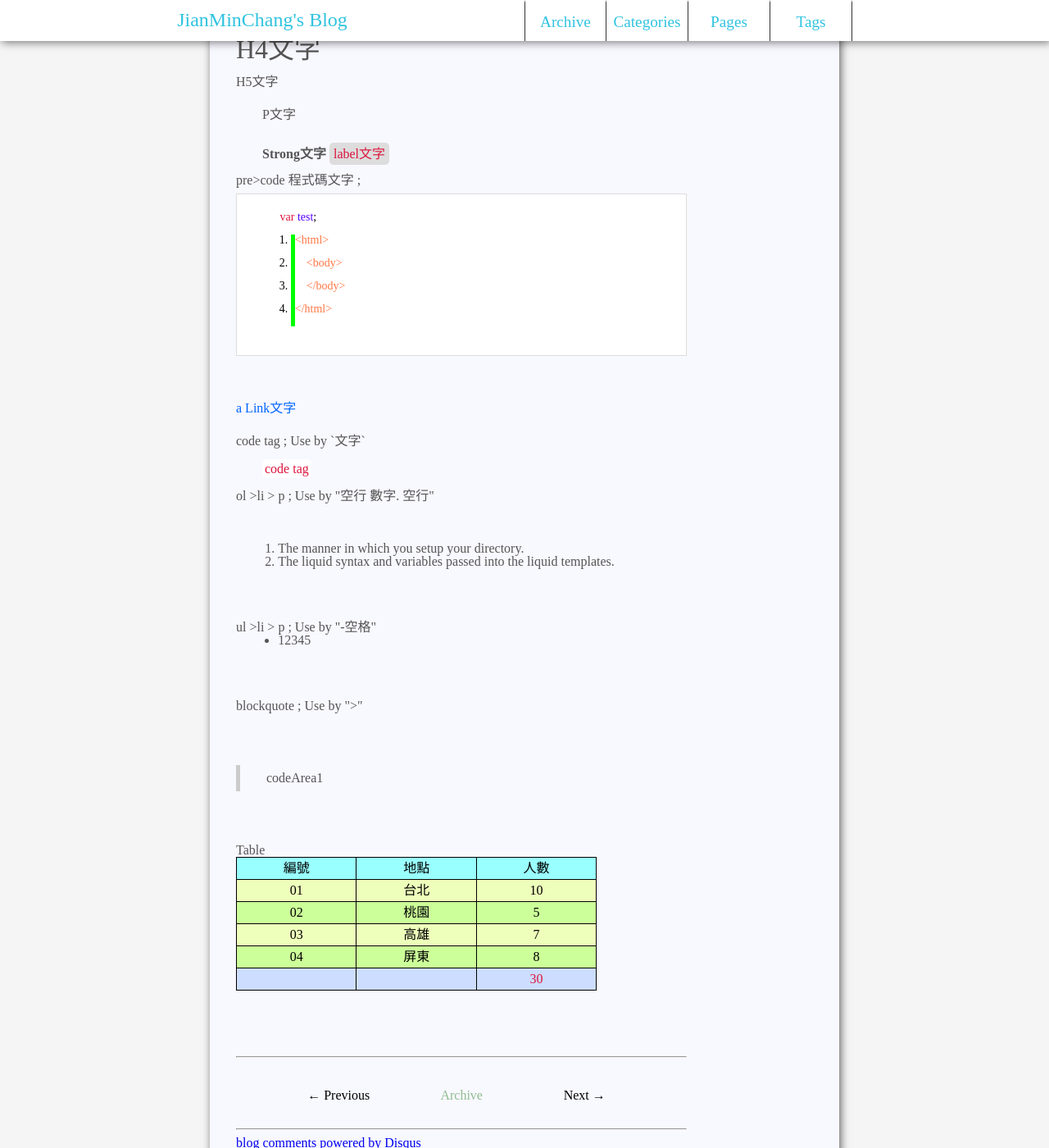
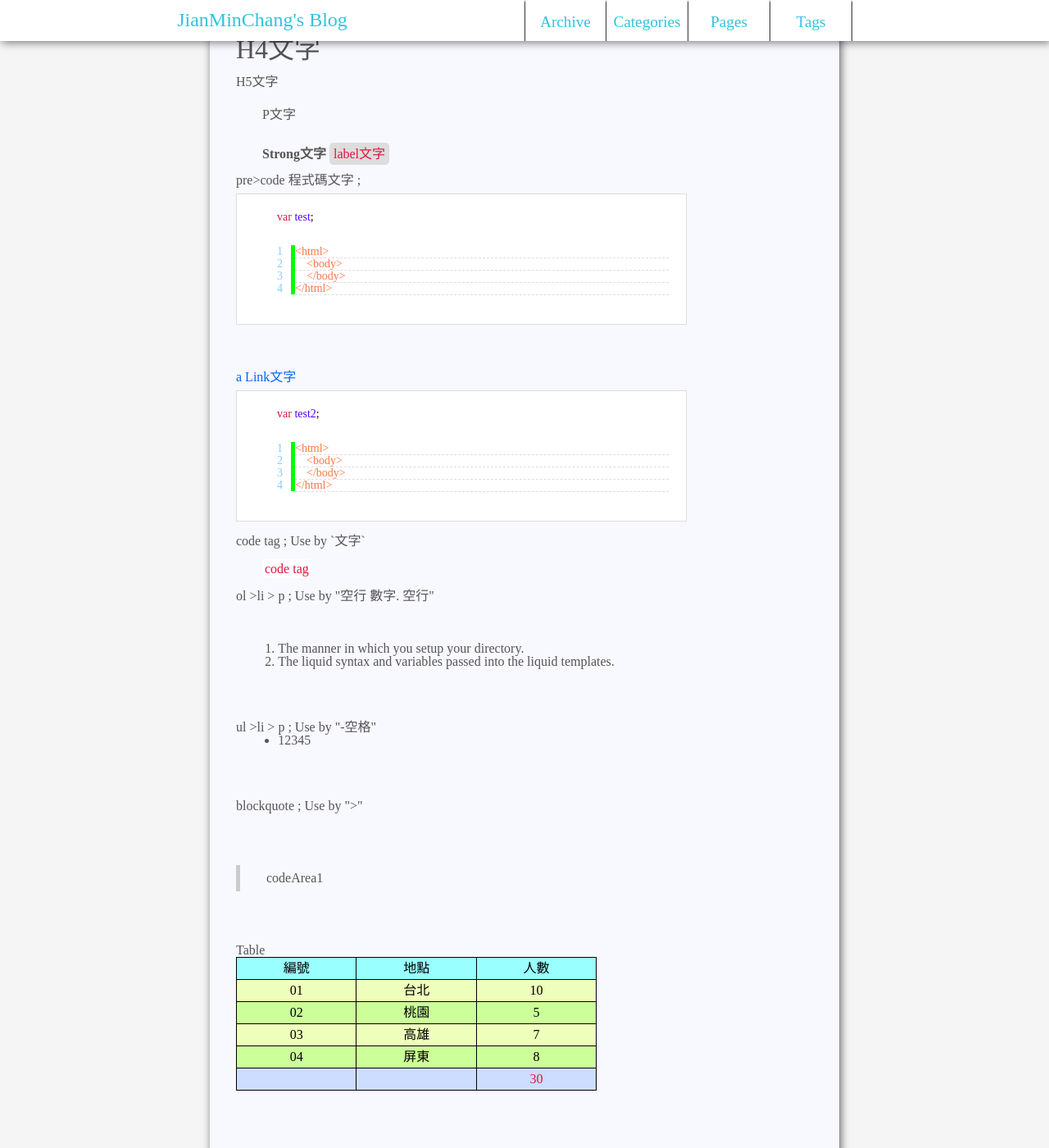
Before and after one commit to JianMin0721/JianMin0721.github.io, a Jekyll site: the page built from _posts/2014-02-27-first-paper.md, in a window 1280 px wide and 1400 px high, scrolled down 1808 px. Shown: the whole window at 82% size. Built offline with Jekyll 4.4.1, drawn with Linux system fonts in a browser that asks for light colours; comment, search, counter and statistics services are not loaded.

Commit message:
modify show code style

```diff
--- a/_includes/themes/mythemes/default.html
+++ b/_includes/themes/mythemes/default.html
@@ -30,6 +30,7 @@
     <link href="/rss.xml" type="application/rss+xml" rel="alternate" title="Sitewide RSS Feed">
 
     <script src="/assets/themes/mythemes/jquery-1.10.2.min.js"></script>
+    <script src="/assets/themes/mythemes/pagejs.js"></script>
 
     {% if page.cssdemo %}
       <link href="/assets/themes/mythemes/pagecss.css" rel="stylesheet">
--- a/_posts/2014-02-27-first-paper.md
+++ b/_posts/2014-02-27-first-paper.md
@@ -50,13 +50,13 @@
     pre>code 程式碼文字 ;
 <br/>
 <pre class="code">
-	 <b class="codeown">var</b> <b class="codevar">test</b>;
-	 <ol>
-	 	<li><b class="codehtmltag">&lt;html&gt;</b></li>
-	 	<li><b class="codehtmltag">    &lt;body&gt;</b></li>
-	 	<li><b class="codehtmltag">    &lt;/body&gt;</b></li>
-	 	<li><b class="codehtmltag">&lt;/html&gt;</b></li>
-	 </ol>
+	<b class="codeown">var</b> <b class="codevar">test</b>;
+	<br/>
+	<span class="codeline"><b class="codehtmltag">&lt;html&gt;</b></span>
+	<span class="codeline"><b class="codehtmltag">    &lt;body&gt;</b></span>
+	<span class="codeline"><b class="codehtmltag">    &lt;/body&gt;</b></span>
+	<span class="codeline"><b class="codehtmltag">&lt;/html&gt;</b></span>
+
 </pre>
 
 
@@ -65,7 +65,15 @@
 <br/>
 
 
+<pre class="code">
+	<b class="codeown">var</b> <b class="codevar">test2</b>;
+	<br/>
+	<span class="codeline"><b class="codehtmltag">&lt;html&gt;</b></span>
+	<span class="codeline"><b class="codehtmltag">    &lt;body&gt;</b></span>
+	<span class="codeline"><b class="codehtmltag">    &lt;/body&gt;</b></span>
+	<span class="codeline"><b class="codehtmltag">&lt;/html&gt;</b></span>
 
+</pre>
 
 <h5>code tag ; Use by `文字`</h5>
 
--- a/assets/themes/mythemes/indexcss.css
+++ b/assets/themes/mythemes/indexcss.css
@@ -408,7 +408,7 @@
 }
 
 
-div.row-fluid.post-full >  div.span12 > div.content  ol{
+div.row-fluid.post-full >  div.span12 > div.content   ol{
 	width: 90%;
 	margin-left: 3.2em;
 }
@@ -570,22 +570,9 @@
 	font-size: 14px;
 }
 
-.code > ol {
-	width: 100%;
-	padding: 0px;
-	margin: 0px;
-	line-height: 0px;
 
-}
-.code > ol > li{
-	width: 100%;
-	height: 2em;
-	border-left: 5px solid #00FF00;
-	padding: 0px;
-        padding-top:0.5em;
-        padding-button:0.5em;
-	margin: 0px;
-}
 .codeown{color: #DC143C;}
 .codevar{color: #5500FF;}
 .codehtmltag{color: #FF7744;}
+.codeline{border-bottom: 1px dashed #dddddd;display: inline-block;width: 90%;}
+.spline{color:#87CEFA;border-right: 5px solid #00FF00;padding-right:10px ; }
--- /dev/null
+++ b/assets/themes/mythemes/pagejs.js
@@ -0,0 +1,7 @@
+$(document).ready(function () {
+    $(".code").each(function(i){
+          $(this).find("span").each(function(i){
+               $("<span class=\"spline\">"+(i+1)+"</span>").insertBefore($(this));
+        });
+    });
+});
```
